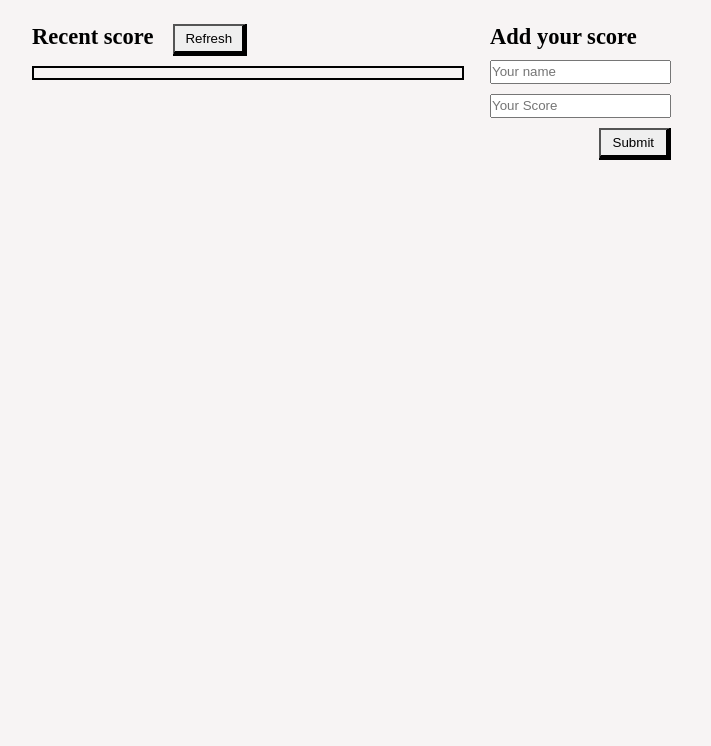
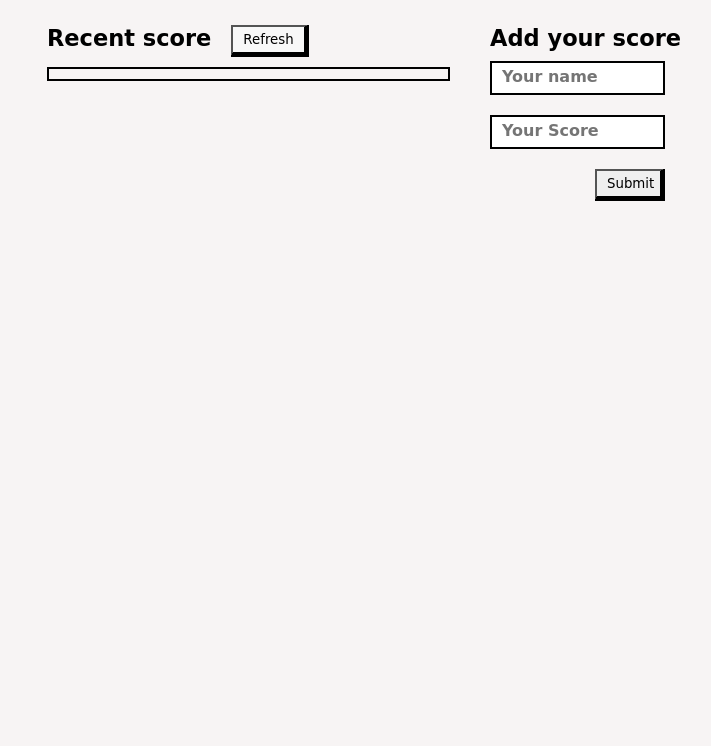
Before and after one commit to yusufnviiri/leaderboard, a website built with webpack: page src/index.html in a window 1280 px wide. Shown: the part 54-800 px from the top of the page, without its empty margins (170-881 px from the left). Built offline with nearby package versions, Linux system fonts and the light colour scheme.

Commit message:
Add style to the Leaderboard

```diff
--- a/src/style.css
+++ b/src/style.css
@@ -1,6 +1,8 @@
 * {
   margin: 0;
   padding: 0;
+  font-family: cursive;
+  box-sizing: border-box;
 }
 
 body {
@@ -30,18 +32,19 @@ body {
 .refresh {
   justify-self: flex-end;
   margin-left: 20px;
+  background-color: rgb(248, 248, 248);
 }
 
 .item {
   width: 100%;
   font-size: large;
-  background-color: #fff;
+  background-color: #ddd;
 }
 
 .item1 {
   width: 100%;
   font-size: large;
-  background-color: #ddd;
+  background-color: #fff;
 }
 
 .name,
@@ -60,13 +63,17 @@ button {
   margin-top: 10px;
   border: 2px solid black;
   width: 100%;
-  padding: 5px 0 5px 10px;
+  padding: 5px 0 5px 0;
 }
 
 form {
   display: flex;
   flex-direction: column;
   margin-top: 10px;
+}
+
+p {
+  padding-left: 10px;
 }
 
 .left,
@@ -86,3 +93,16 @@ form {
   align-self: flex-end;
   width: 40%;
 }
+
+.addGame input {
+  box-sizing: content-box;
+  border: 2px solid black;
+  margin-bottom: 20px;
+  height: 30px;
+}
+
+::placeholder {
+  font-weight: 800;
+  padding-left: 10px;
+  font-size: 16px;
+}
```
